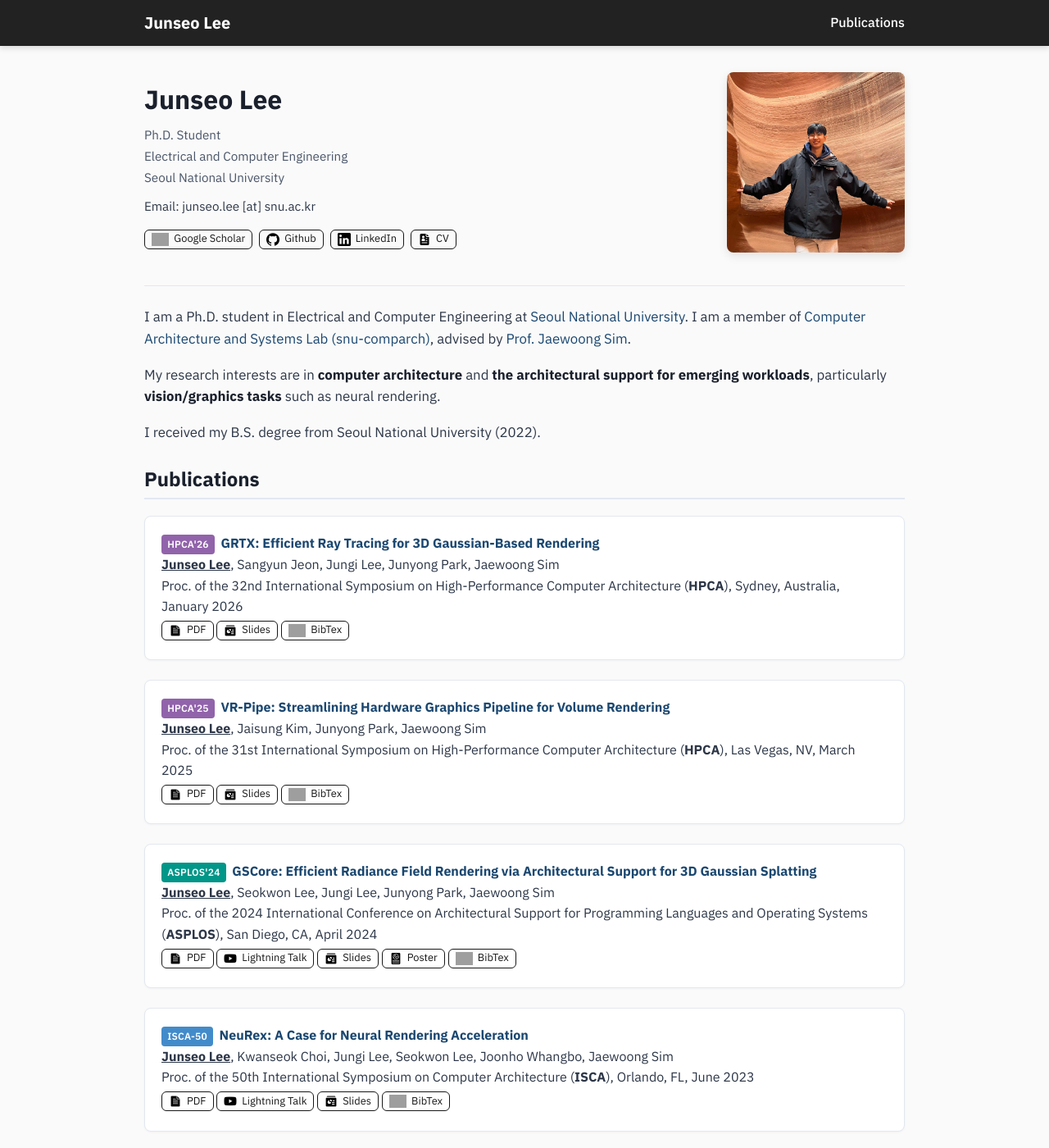
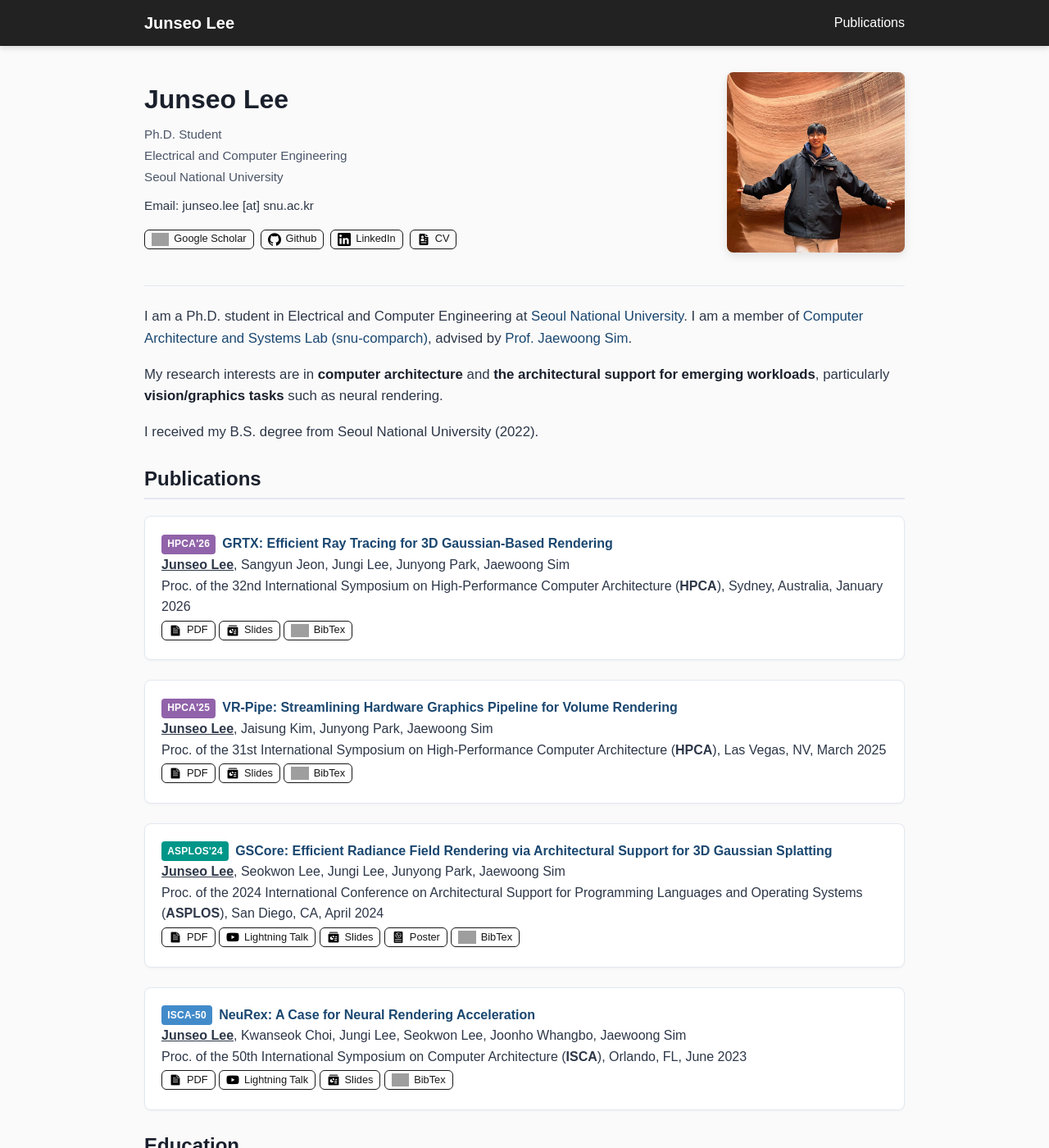
Before and after one commit to junseo013/junseo013.github.io, a Jekyll site: the page built from index.md, in a window 1280 px wide and 1400 px high. Shown: the whole window at 82% size. Built offline with Jekyll 4.4.1, drawn with Linux system fonts in a browser that asks for light colours; grey boxes are pictures that could not be loaded.

Commit message:
change font: Arial

```diff
--- a/_includes/head.html
+++ b/_includes/head.html
@@ -19,9 +19,6 @@
   <meta name="twitter:description" content="Ph.D. student in ECE at Seoul National University. Research in computer architecture and neural rendering.">
   <meta name="twitter:image" content="https://junseo013.github.io/assets/images/photo/junseo_canyon.jpg">
 
-  <link rel="preconnect" href="https://fonts.googleapis.com">
-  <link rel="preconnect" href="https://fonts.gstatic.com" crossorigin>
-  <link href="https://fonts.googleapis.com/css2?family=IBM+Plex+Sans:wght@300..700&display=swap" rel="stylesheet">
   <link rel="stylesheet" href="assets/css/reset.css">
   <link rel="stylesheet" href="assets/css/styles.css">
 </head>
--- a/assets/css/styles.css
+++ b/assets/css/styles.css
@@ -1,7 +1,7 @@
 /* Global Styles */
 html {
   font-size: 16px;
-  font-family: 'IBM Plex Sans', sans-serif;
+  font-family: Arial, Helvetica, sans-serif;
   font-weight: 400;
   scroll-behavior: smooth;
   scroll-padding-top: 80px;
```
